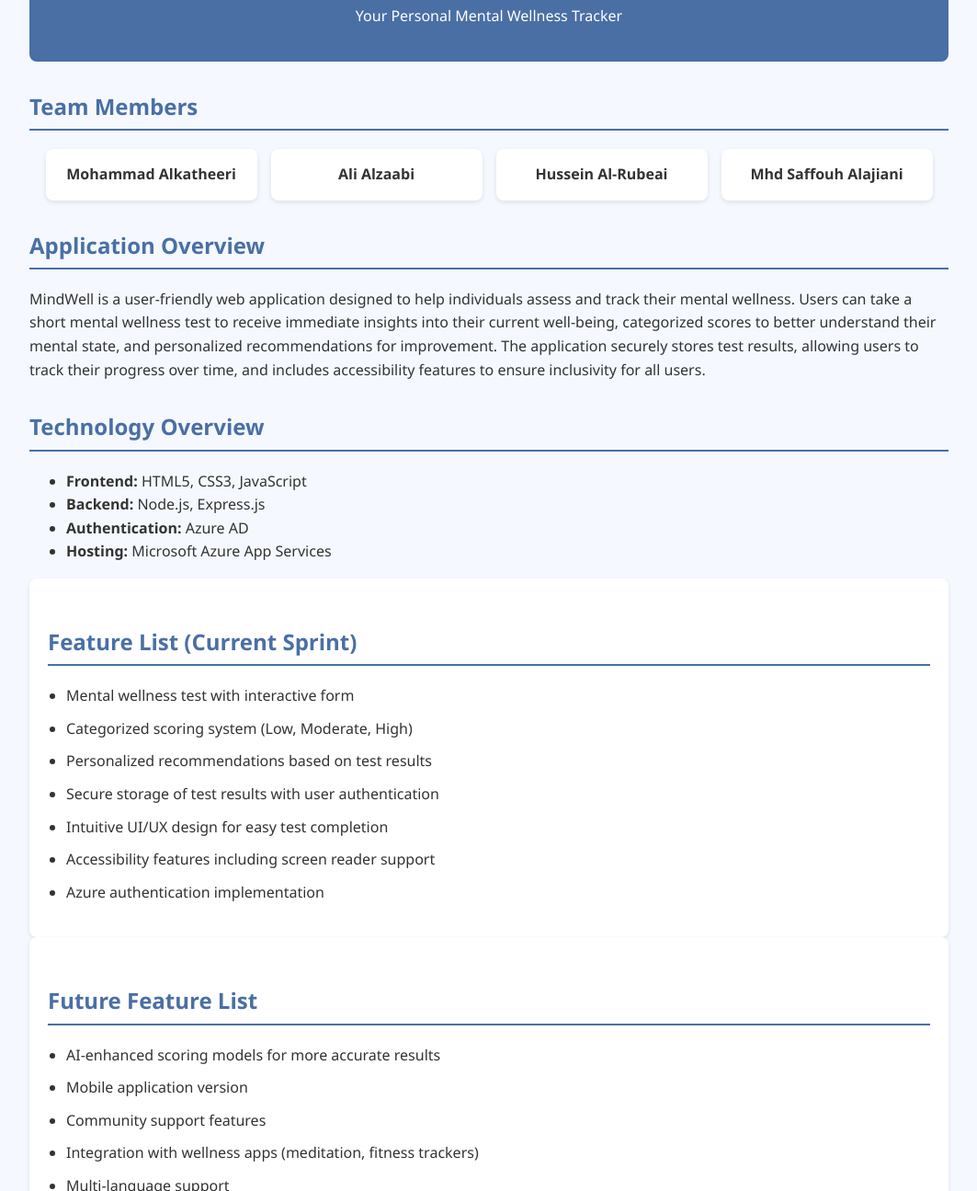
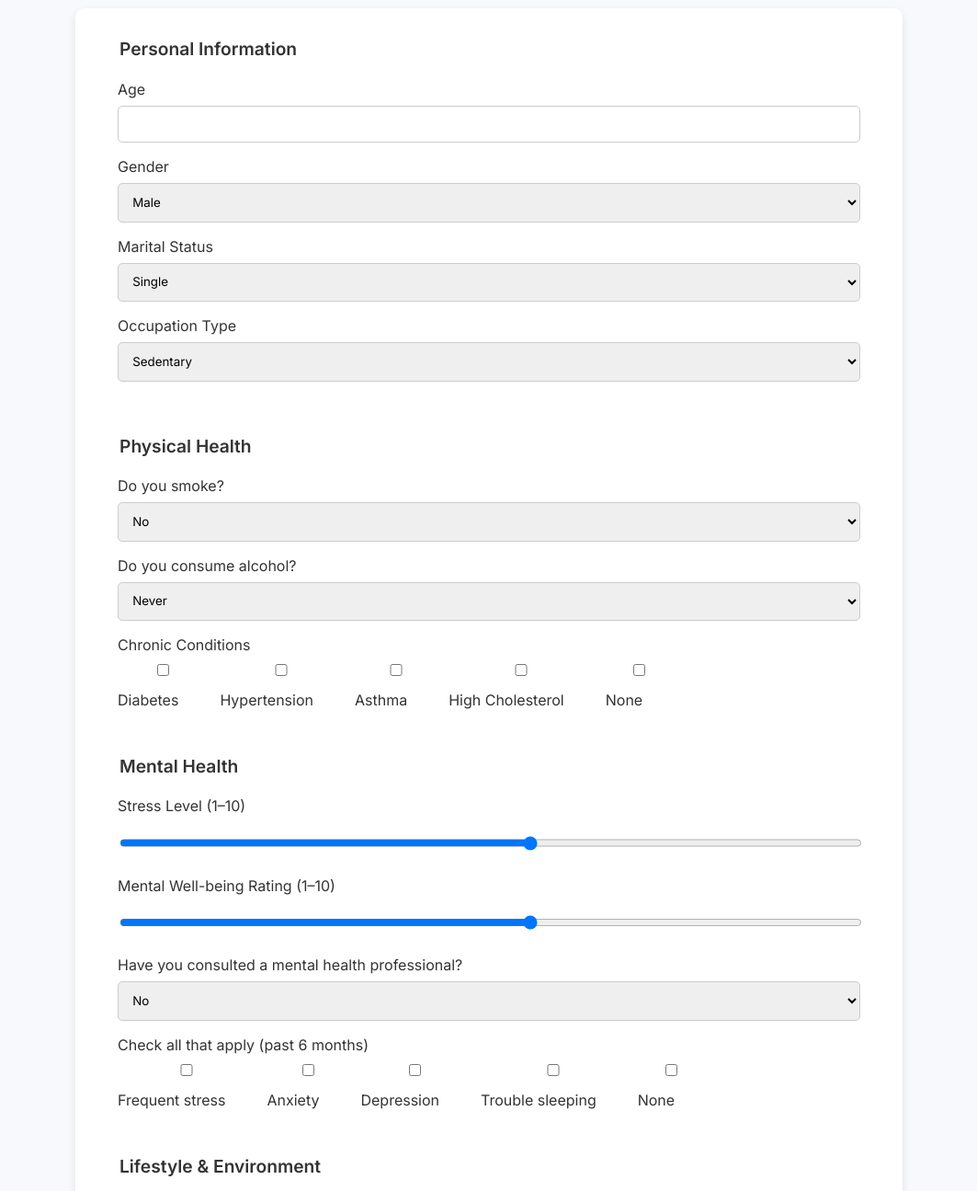
Before and after one commit to MHK-404/Mental-wellness-test, a website: page index.html in a window 1280 px wide. Shown: the part 115-1410 px from the top of the page at 92% size, without its empty margins (108-1171 px from the left). Drawn offline with Linux system fonts and the light colour scheme.

Commit message:
Update index.html

```diff
--- a/index.html
+++ b/index.html
@@ -1,162 +1,218 @@
 <!DOCTYPE html>
 <html lang="en">
 <head>
-    <meta charset="UTF-8">
-    <meta name="viewport" content="width=device-width, initial-scale=1.0">
-    <title>MindWell - Mental Wellness Tracker</title>
+  <meta charset="UTF-8" />
+  <meta name="viewport" content="width=device-width, initial-scale=1.0" />
+  <title>Insurance Risk Assessment</title>
+  <link href="https://fonts.googleapis.com/css2?family=Inter:wght@400;600&display=swap" rel="stylesheet">
   <style>
+    * {
+      box-sizing: border-box;
+      font-family: 'Inter', sans-serif;
+    }
     body {
-            font-family: 'Segoe UI', Tahoma, Geneva, Verdana, sans-serif;
-            line-height: 1.6;
+      margin: 0;
+      background: #f7f9fc;
       color: #333;
-            max-width: 1000px;
-            margin: 0 auto;
-            padding: 20px;
-            background-color: #f5f9ff;
-        }
-        header {
-            background-color: #4a6fa5;
-            color: white;
-            padding: 20px;
-            border-radius: 8px;
-            margin-bottom: 30px;
-            text-align: center;
+      padding: 2rem;
     }
     h1 {
-            margin: 0;
-            font-size: 2.5em;
+      text-align: center;
+      margin-bottom: 2rem;
     }
-        h2 {
-            color: #4a6fa5;
-            border-bottom: 2px solid #4a6fa5;
-            padding-bottom: 5px;
-            margin-top: 30px;
+    form {
+      background: #fff;
+      max-width: 900px;
+      margin: 0 auto;
+      padding: 2rem;
+      border-radius: 10px;
+      box-shadow: 0 4px 10px rgba(0,0,0,0.1);
     }
-        .team-members {
-            display: flex;
-            flex-wrap: wrap;
-            justify-content: center;
-            gap: 15px;
-            margin: 20px 0;
+    fieldset {
+      margin-bottom: 2rem;
+      border: none;
     }
-        .member {
-            background-color: white;
-            padding: 15px;
-            border-radius: 8px;
-            box-shadow: 0 2px 5px rgba(0,0,0,0.1);
-            width: 200px;
-            text-align: center;
+    legend {
+      font-weight: 600;
+      font-size: 1.2rem;
+      margin-bottom: 1rem;
     }
-        .feature-list {
-            background-color: white;
-            padding: 20px;
-            border-radius: 8px;
-            box-shadow: 0 2px 5px rgba(0,0,0,0.1);
+    label {
+      display: block;
+      margin-bottom: 0.5rem;
+      font-weight: 500;
     }
-        .feature-list ul {
-            padding-left: 20px;
+    input, select, textarea {
+      width: 100%;
+      padding: 0.7rem;
+      margin-bottom: 1rem;
+      border: 1px solid #ccc;
+      border-radius: 5px;
     }
-        .feature-list li {
-            margin-bottom: 10px;
+    .checkbox-group label {
+      display: inline-block;
+      margin-right: 1rem;
     }
-        .update-date {
-            font-style: italic;
-            text-align: right;
-            margin-top: 30px;
-            color: #666;
+    .submit-btn {
+      display: block;
+      width: 100%;
+      padding: 1rem;
+      background-color: #0066cc;
+      color: white;
+      border: none;
+      border-radius: 5px;
+      font-size: 1rem;
+      cursor: pointer;
+      transition: background 0.3s ease;
+    }
+    .submit-btn:hover {
+      background-color: #004e99;
     }
   </style>
 </head>
 <body>
-    <header>
-        <h1>MindWell</h1>
-        <p>Your Personal Mental Wellness Tracker</p>
-    </header>
+  <h1>Insurance Risk Assessment</h1>
+  <form id="riskForm">
+    <!-- Personal Info -->
+    <fieldset>
+      <legend>Personal Information</legend>
+      <label>Age</label>
+      <input type="number" name="age" required>
 
-    <section>
-        <h2>Team Members</h2>
-        <div class="team-members">
-            <div class="member">
-                <strong>Mohammad Alkatheeri</strong>
+      <label>Gender</label>
+      <select name="gender">
+        <option>Male</option>
+        <option>Female</option>
+        <option>Other</option>
+        <option>Prefer not to say</option>
+      </select>
+
+      <label>Marital Status</label>
+      <select name="marital">
+        <option>Single</option>
+        <option>Married</option>
+        <option>Divorced</option>
+        <option>Widowed</option>
+      </select>
+
+      <label>Occupation Type</label>
+      <select name="occupation">
+        <option>Sedentary</option>
+        <option>Moderately Active</option>
+        <option>Physically Demanding</option>
+      </select>
+    </fieldset>
+
+    <!-- Physical Health -->
+    <fieldset>
+      <legend>Physical Health</legend>
+      <label>Do you smoke?</label>
+      <select name="smoke">
+        <option>No</option>
+        <option>Yes</option>
+      </select>
+
+      <label>Do you consume alcohol?</label>
+      <select name="alcohol">
+        <option>Never</option>
+        <option>Occasionally</option>
+        <option>Regularly</option>
+      </select>
+
+      <label>Chronic Conditions</label>
+      <div class="checkbox-group">
+        <label><input type="checkbox" name="conditions" value="diabetes"> Diabetes</label>
+        <label><input type="checkbox" name="conditions" value="hypertension"> Hypertension</label>
+        <label><input type="checkbox" name="conditions" value="asthma"> Asthma</label>
+        <label><input type="checkbox" name="conditions" value="cholesterol"> High Cholesterol</label>
+        <label><input type="checkbox" name="conditions" value="none"> None</label>
       </div>
-            <div class="member">
-                <strong>Ali Alzaabi</strong>
+    </fieldset>
+
+    <!-- Mental Health -->
+    <fieldset>
+      <legend>Mental Health</legend>
+      <label>Stress Level (1–10)</label>
+      <input type="range" name="stress" min="1" max="10">
+
+      <label>Mental Well-being Rating (1–10)</label>
+      <input type="range" name="mentalWellbeing" min="1" max="10">
+
+      <label>Have you consulted a mental health professional?</label>
+      <select name="mentalSupport">
+        <option>No</option>
+        <option>Yes</option>
+      </select>
+
+      <label>Check all that apply (past 6 months)</label>
+      <div class="checkbox-group">
+        <label><input type="checkbox" name="mentalIssues" value="stress"> Frequent stress</label>
+        <label><input type="checkbox" name="mentalIssues" value="anxiety"> Anxiety</label>
+        <label><input type="checkbox" name="mentalIssues" value="depression"> Depression</label>
+        <label><input type="checkbox" name="mentalIssues" value="insomnia"> Trouble sleeping</label>
+        <label><input type="checkbox" name="mentalIssues" value="none"> None</label>
       </div>
-            <div class="member">
-                <strong>Hussein Al-Rubeai</strong>
-            </div>
-            <div class="member">
-                <strong>Mhd Saffouh Alajiani</strong>
-            </div>
-        </div>
-    </section>
+    </fieldset>
 
-    <section>
-        <h2>Application Overview</h2>
-        <p>MindWell is a user-friendly web application designed to help individuals assess and track their mental wellness. Users can take a short mental wellness test to receive immediate insights into their current well-being, categorized scores to better understand their mental state, and personalized recommendations for improvement. The application securely stores test results, allowing users to track their progress over time, and includes accessibility features to ensure inclusivity for all users.</p>
-    </section>
+    <!-- Lifestyle & Environment -->
+    <fieldset>
+      <legend>Lifestyle & Environment</legend>
+      <label>Screen Time (non-work)</label>
+      <select name="screenTime">
+        <option>Less than 2 hours</option>
+        <option>2–4 hours</option>
+        <option>5–6 hours</option>
+        <option>More than 6 hours</option>
+      </select>
 
-    <section>
-        <h2>Technology Overview</h2>
-        <ul>
-            <li><strong>Frontend:</strong> HTML5, CSS3, JavaScript</li>
-            <li><strong>Backend:</strong> Node.js, Express.js</li>
-            <li><strong>Authentication:</strong> Azure AD</li>
-            <li><strong>Hosting:</strong> Microsoft Azure App Services</li>
+      <label>Do you have pets?</label>
+      <select name="pets">
+        <option>No</option>
+        <option>Yes</option>
+      </select>
 
-        </ul>
-    </section>
+      <label>Air Quality in Your Region</label>
+      <select name="airQuality">
+        <option>Good</option>
+        <option>Moderate</option>
+        <option>Poor</option>
+      </select>
 
-    <section class="feature-list">
-        <h2>Feature List (Current Sprint)</h2>
-        <ul>
-            <li>Mental wellness test with interactive form</li>
-            <li>Categorized scoring system (Low, Moderate, High)</li>
-            <li>Personalized recommendations based on test results</li>
-            <li>Secure storage of test results with user authentication</li>
-            <li>Intuitive UI/UX design for easy test completion</li>
-            <li>Accessibility features including screen reader support</li>
-            <li>Azure authentication implementation</li>
-        </ul>
-    </section>
+      <label>Engagement in stress-relieving activities</label>
+      <select name="relaxation">
+        <option>Never</option>
+        <option>Rarely</option>
+        <option>Occasionally</option>
+        <option>Regularly</option>
+      </select>
+    </fieldset>
 
-    <section class="feature-list">
-        <h2>Future Feature List</h2>
-        <ul>
-            <li>AI-enhanced scoring models for more accurate results</li>
-            <li>Mobile application version</li>
-            <li>Community support features</li>
-            <li>Integration with wellness apps (meditation, fitness trackers)</li>
-            <li>Multi-language support</li>
-            <li>Push notifications for regular check-ins</li>
-            <li>Detailed analytics dashboard</li>
-        </ul>
-    </section>
+    <!-- Submit -->
+    <button type="submit" class="submit-btn">Submit Assessment</button>
+  </form>
 
-    <section class="feature-list">
-        <h2>Basic Technical Features</h2>
-        <ul>
-            <li>Responsive web design</li>
-            <li>Form validation</li>
-            <li>RESTful API endpoints</li>
-            <li>Frontend-backend communication</li>
-            <li>Continuous deployment with Azure </li>
-             <li>Using Azure for hosting </li>
-        </ul>
-    </section>
+  <script>
+    document.getElementById('riskForm').addEventListener('submit', async function(event) {
+      event.preventDefault();
+      const formData = new FormData(event.target);
+      const data = Object.fromEntries(formData.entries());
 
-    <section class="feature-list">
-        <h2>Advanced Technical Features</h2>
-        <ul>
-            <li>Azure AD integration for secure authentication</li>
-            <li>AI-based scoring algorithm research and implementation</li>
-            <li>Data encryption for sensitive health information</li>
-            <li>Automated testing pipeline</li>
-        </ul>
-    </section>
+      try {
+        const response = await fetch('wellsure-backend-edfyfja5b4bmegct.uaenorth-01.azurewebsites.net', {
+          method: 'POST',
+          headers: {
+            'Content-Type': 'application/json'
+          },
+          body: JSON.stringify(data)
+        });
 
-    <div class="update-date">
-        <p>Proposal Last Updated: April 3, 2025</p>
-    </div>
+        const result = await response.json();
+        alert(`Your risk level is: ${result.riskCategory}\nRecommendations: ${result.recommendations}`);
+      } catch (error) {
+        console.error('Submission failed:', error);
+        alert('Something went wrong. Please try again later.');
+      }
+    });
+  </script>
 </body>
 </html>
```
Lines whose indentation alone changed are shown as unchanged.
